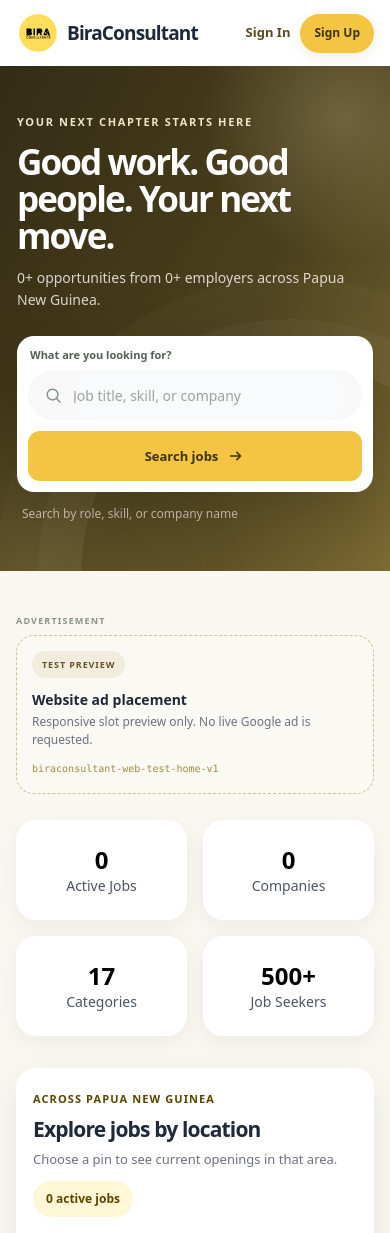
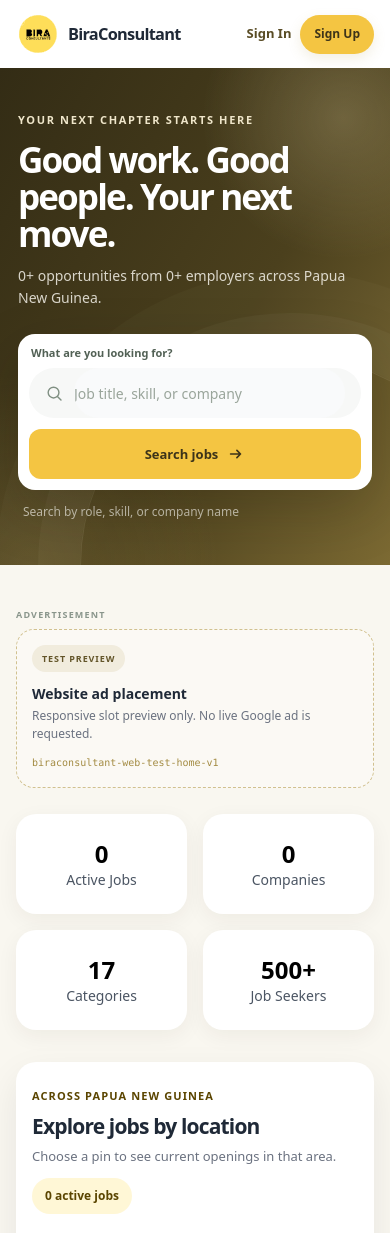
Before and after one commit to casndrih/BiraConsultant, a Laravel app: page / in a window 390 px wide. Shown: the top 1233 px of the page. Run offline with Laravel 12, Linux system fonts and the light colour scheme; data comes from the database, SQL or seed files in the repository; data that the repository does not hold is empty; some web fonts are replaced.

Commit message:
Harden responsive layouts across views

```diff
--- a/public/css/biraconsultant-theme.css
+++ b/public/css/biraconsultant-theme.css
@@ -636,3 +636,55 @@
 .border-green-100,.border-green-200,.border-green-300,.border-green-400,.border-green-500,.border-green-600,.border-green-700 { border-color: var(--bc-brand-hover) !important; }
 .hover\:bg-green-50:hover,.hover\:bg-green-100:hover,.hover\:bg-green-200:hover,.hover\:bg-green-500:hover,.hover\:bg-green-600:hover,.hover\:bg-green-700:hover { background-color: var(--bc-brand-hover) !important; }
 .focus\:ring-green-500:focus,.focus\:border-green-500:focus { --tw-ring-color: var(--bc-brand) !important; border-color: var(--bc-brand) !important; }
+
+
+/* Responsive layout hardening — shared across public, account and dashboard views. */
+*, *::before, *::after { box-sizing: border-box; }
+img, svg, video, canvas { max-width: 100%; }
+.min-w-0 { min-width: 0; }
+.bc-app-shell { width: 100%; overflow-x: clip; }
+.bc-app-shell main, .bc-app-shell section, .bc-app-shell .container { min-width: 0; }
+.bc-job-card, .bc-company-card, .bc-company-tile, .bc-category-card { min-width: 0; }
+.bc-job-card__footer { flex-wrap: wrap; }
+.bc-jobs-map__canvas { isolation: isolate; }
+.bc-jobs-map__pin { max-width: 12%; }
+.bc-jobs-map__pin-count { min-width: 28px; height: 20px; padding-inline: 5px; font-size: 10px; }
+.bc-footer-link { overflow-wrap: anywhere; }
+
+@media (max-width: 767px) {
+  .bc-toolbar__inner { gap: 10px; min-height: 68px; padding-inline: 16px; }
+  .bc-toolbar__main { gap: 10px; }
+  .bc-brand { gap: 8px; }
+  .bc-brand__name { font-size: clamp(16px, 4.2vw, 20px); }
+  .bc-toolbar__actions { gap: 9px; }
+  .bc-search-hero { padding: 38px 18px 44px; }
+  .bc-search-fields--home, .bc-search-fields--jobs, .bc-search-fields--companies { grid-template-columns: minmax(0, 1fr); }
+  .bc-search-submit { width: 100%; }
+  .bc-filter-grid { grid-template-columns: repeat(2, minmax(0, 1fr)); }
+  .bc-filter-clear-cell { grid-column: 1 / -1; }
+  .bc-results-heading, .bc-jobs-map__header { align-items: flex-start; flex-direction: column; gap: 10px; }
+  .bc-jobs-map-card { padding: 20px 16px; border-radius: 20px; }
+  .bc-jobs-map__layout { grid-template-columns: minmax(0, 1fr); }
+  .bc-jobs-map__canvas { min-height: 190px; }
+  .bc-jobs-map__pin-count { min-width: 25px; height: 18px; padding-inline: 4px; font-size: 9px; }
+  .bc-jobs-map__pin svg { width: 17px; height: 21px; }
+  .bc-job-card, .bc-company-card { padding: 17px; }
+  .bc-job-card__footer { align-items: flex-start; }
+  .bc-home-cta { padding: 26px 18px !important; }
+  .bc-home-cta h2 { font-size: clamp(22px, 6vw, 30px) !important; line-height: 1.2 !important; }
+  .bc-home-cta p { font-size: 14px !important; line-height: 1.55 !important; }
+  .bc-home-cta__actions { display: flex; width: 100%; flex-wrap: wrap; justify-content: center; gap: 10px; }
+  .bc-home-cta__actions > a { flex: 1 1 145px; min-width: 0; max-width: 220px; min-height: 48px; padding: 0 14px !important; white-space: normal; text-align: center; }
+  footer .bc-footer-grid { display: grid; grid-template-columns: minmax(0, 1fr); gap: 24px; }
+  footer .bc-footer-links { display: grid; grid-template-columns: repeat(2, minmax(0, 1fr)); gap: 24px 18px; }
+  footer .bc-footer-links ul { margin-top: 12px; }
+  footer .bc-footer-social { flex-wrap: wrap; gap: 20px; }
+  footer .bc-footer-bottom { margin-top: 28px; padding-top: 18px; }
+}
+@media (max-width: 380px) {
+  .bc-brand__name { font-size: 15px; }
+  .bc-toolbar__inner { padding-inline: 12px; }
+  .bc-toolbar__actions { gap: 6px; }
+  .bc-filter-grid { grid-template-columns: minmax(0, 1fr); }
+  footer .bc-footer-links { grid-template-columns: minmax(0, 1fr); }
+}
```
